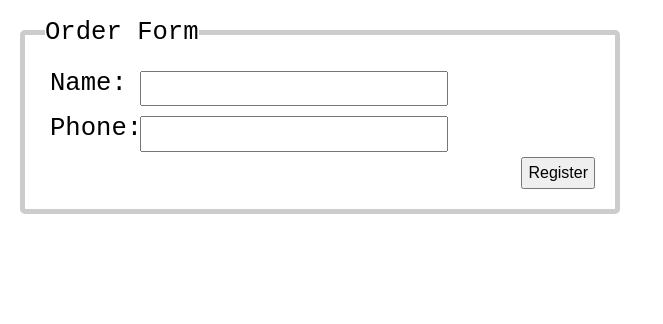
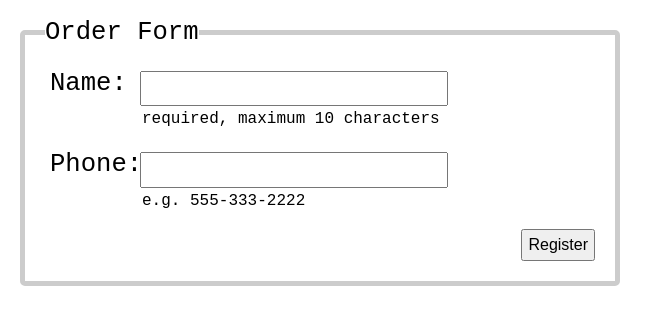
Before and after one commit to Pierluigi10/react-validation-form, a React (Create React App) app: page / in a window 1280 px wide. Shown: the top 324 px of the page, without its empty margins (0-663 px from the left). Built offline with nearby package versions, Linux system fonts and the light colour scheme.

Commit message:
add valid format messages

```diff
--- a/src/App.js
+++ b/src/App.js
@@ -1,4 +1,4 @@
-import './App.scss';
+import "./App.scss";
 
 function App() {
   return (
@@ -8,12 +8,15 @@ function App() {
           <legend>Order Form</legend>
           <div className="row">
             <label htmlFor="name">Name</label>
-            <input type="text" id="name"/>
+            <input type="text" id="name" />
           </div>
+          <div className="note">required, maximum 10 characters</div>
+
           <div className="row">
             <label htmlFor="phone">Phone</label>
-            <input type="text" id="name"/>
+            <input type="text" id="name" />
           </div>
+          <div className="note">e.g. 555-333-2222</div>
           <div className="buttonRow">
             <button>Register</button>
           </div>
```
Lines whose indentation alone changed are shown as unchanged.
